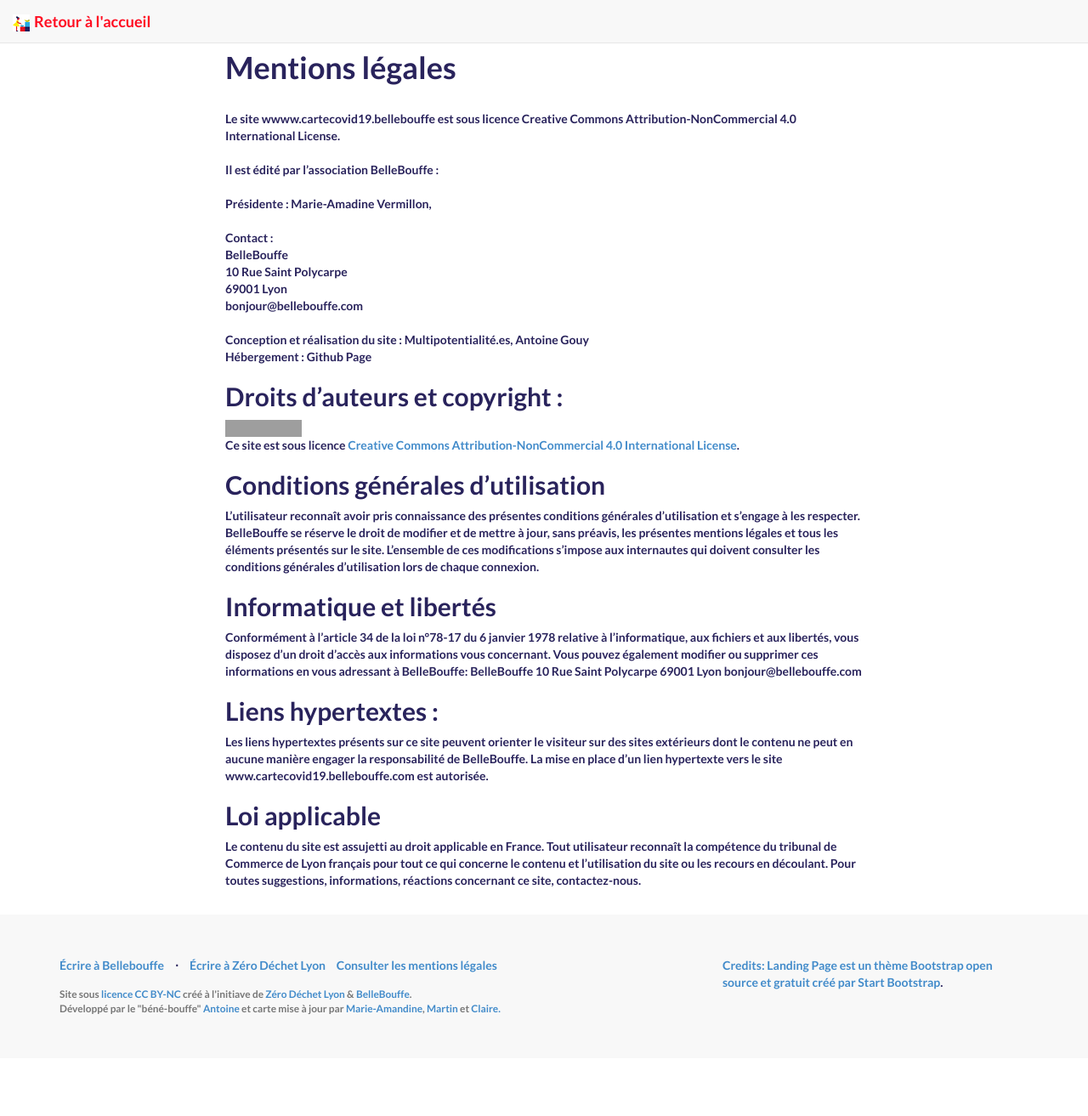
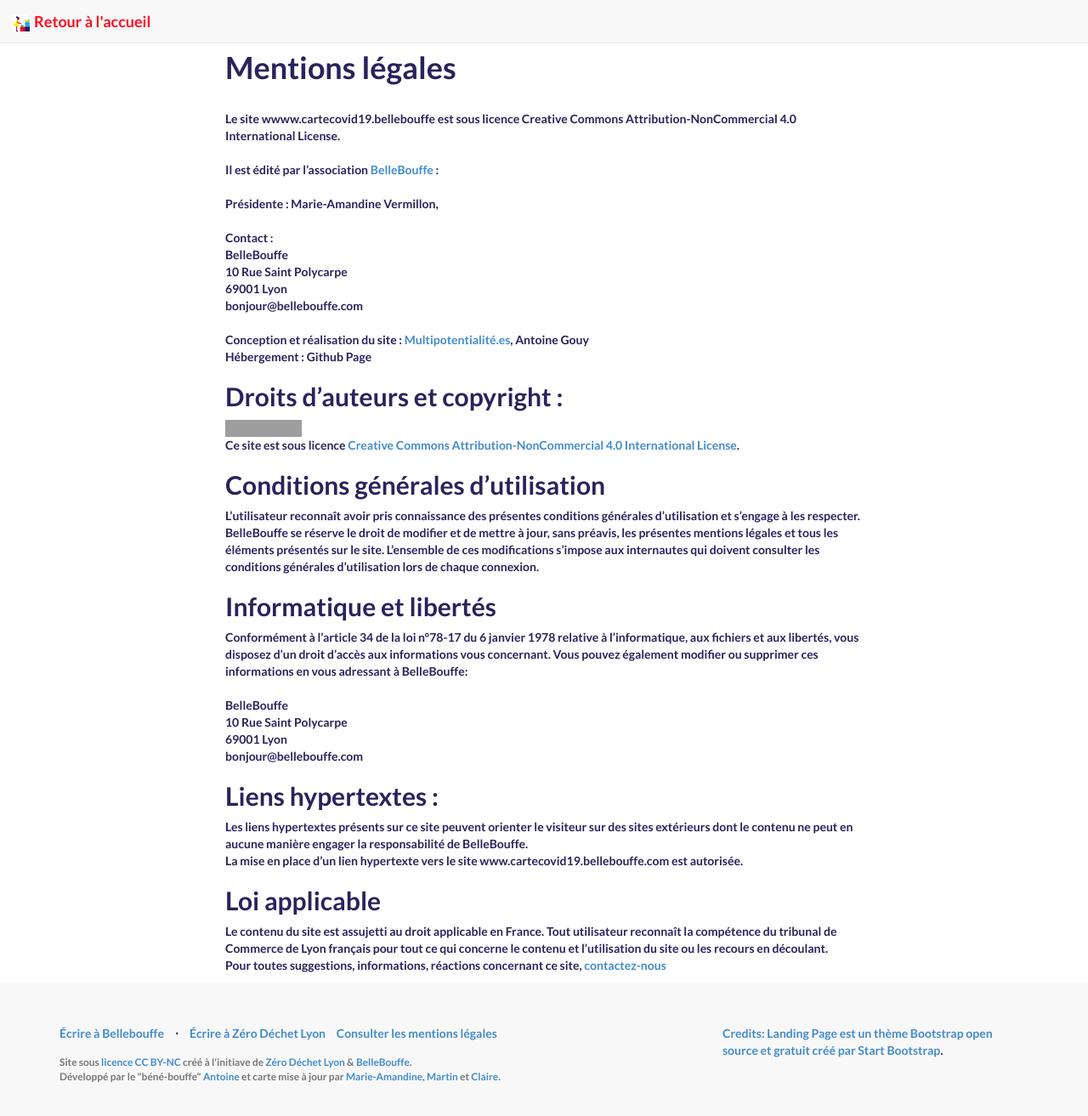
Before and after one commit to Caidezel/cartobouffe, a Jekyll site: the page built from mentions.html, in a window 1280 px wide and 1325 px high. Shown: the top 1313 px of the window at 85% size. Built offline with Jekyll 4.4.1, drawn with Linux system fonts in a browser that asks for light colours; nearby versions of some CDN libraries; library files that are not in the unit come from our copies; grey boxes are pictures that could not be loaded.

Commit message:
Update mention.html

```diff
--- a/_includes/mention.html
+++ b/_includes/mention.html
@@ -6,9 +6,9 @@
               <br/>
 <p>Le site wwww.cartecovid19.bellebouffe est sous licence Creative Commons Attribution-NonCommercial 4.0 International License.</br>
 </br>
-Il est édité par l’association BelleBouffe :</br>
+Il est édité par l’association <a href="http://bellebouffe.com" title="lien du site BelleBouffe" alt="lien du site bellebouffe">BelleBouffe</a> :</br>
 </br>
-Présidente : Marie-Amadine Vermillon,</br>
+Présidente : Marie-Amandine Vermillon,</br>
 </br>
 Contact :</br>
 BelleBouffe</br>
@@ -16,7 +16,7 @@
 69001 Lyon</br>
 bonjour@bellebouffe.com</br>
 </br>
-Conception et réalisation du site : Multipotentialité.es, Antoine Gouy</br>
+Conception et réalisation du site : <a href="http://gouy-antoine.com" title="lien vers le site d'Antoine Gouy" alt="Lien vers le site d'Antoine Gouy">Multipotentialité.es</a>, Antoine Gouy</br>
 Hébergement : Github Page</br><p>
 <h2>Droits d’auteurs et copyright :</h2>
 <a rel="license" href="http://creativecommons.org/licenses/by-nc/4.0/"><img alt="Creative Commons License" style="border-width:0" src="https://i.creativecommons.org/l/by-nc/4.0/80x15.png" /></a><br />Ce site est sous licence <a rel="license" href="http://creativecommons.org/licenses/by-nc/4.0/">Creative Commons Attribution-NonCommercial 4.0 International License</a>.
@@ -26,19 +26,19 @@
 BelleBouffe se réserve le droit de modifier et de mettre à jour, sans préavis, les présentes mentions légales et tous les éléments présentés sur le site. L’ensemble de ces modifications s’impose aux internautes qui doivent consulter les conditions générales d’utilisation lors de chaque connexion.</p>
 
 <h2>Informatique et libertés</h2>
-<p>Conformément à l’article 34 de la loi n°78-17 du 6 janvier 1978 relative à l’informatique, aux fichiers et aux libertés, vous disposez d’un droit d’accès aux informations vous concernant. Vous pouvez également modifier ou supprimer ces informations en vous adressant à BelleBouffe:
-
-BelleBouffe
-10 Rue Saint Polycarpe
-69001 Lyon
-bonjour@bellebouffe.com</p>
+<p>Conformément à l’article 34 de la loi n°78-17 du 6 janvier 1978 relative à l’informatique, aux fichiers et aux libertés, vous disposez d’un droit d’accès aux informations vous concernant. Vous pouvez également modifier ou supprimer ces informations en vous adressant à BelleBouffe:</br>
+</br>
+BelleBouffe</br>
+10 Rue Saint Polycarpe</br>
+69001 Lyon</br>
+bonjour@bellebouffe.com</br></p>
 
 <h2>Liens hypertextes :</h2>
-<p>Les liens hypertextes présents sur ce site peuvent orienter le visiteur sur des sites extérieurs dont le contenu ne peut en aucune manière engager la responsabilité de BelleBouffe. La mise en place d’un lien hypertexte vers le site www.cartecovid19.bellebouffe.com est autorisée.</p>
+<p>Les liens hypertextes présents sur ce site peuvent orienter le visiteur sur des sites extérieurs dont le contenu ne peut en aucune manière engager la responsabilité de BelleBouffe. </br>La mise en place d’un lien hypertexte vers le site www.cartecovid19.bellebouffe.com est autorisée.</p>
 
 <h2>Loi applicable</h2>
 <p>Le contenu du site est assujetti au droit applicable en France. Tout utilisateur reconnaît la compétence du tribunal de Commerce de Lyon français pour tout ce qui concerne le contenu et l’utilisation du site ou les recours en découlant.
-Pour toutes suggestions, informations, réactions concernant ce site, contactez-nous.</p>
+</br>Pour toutes suggestions, informations, réactions concernant ce site, <a href="mailto:{{ site.email }}" rel="nofollow norefferer" target="_blank" title="Contactez-nous">contactez-nous</a>
                 </br>
               </div>
         </div>
```
